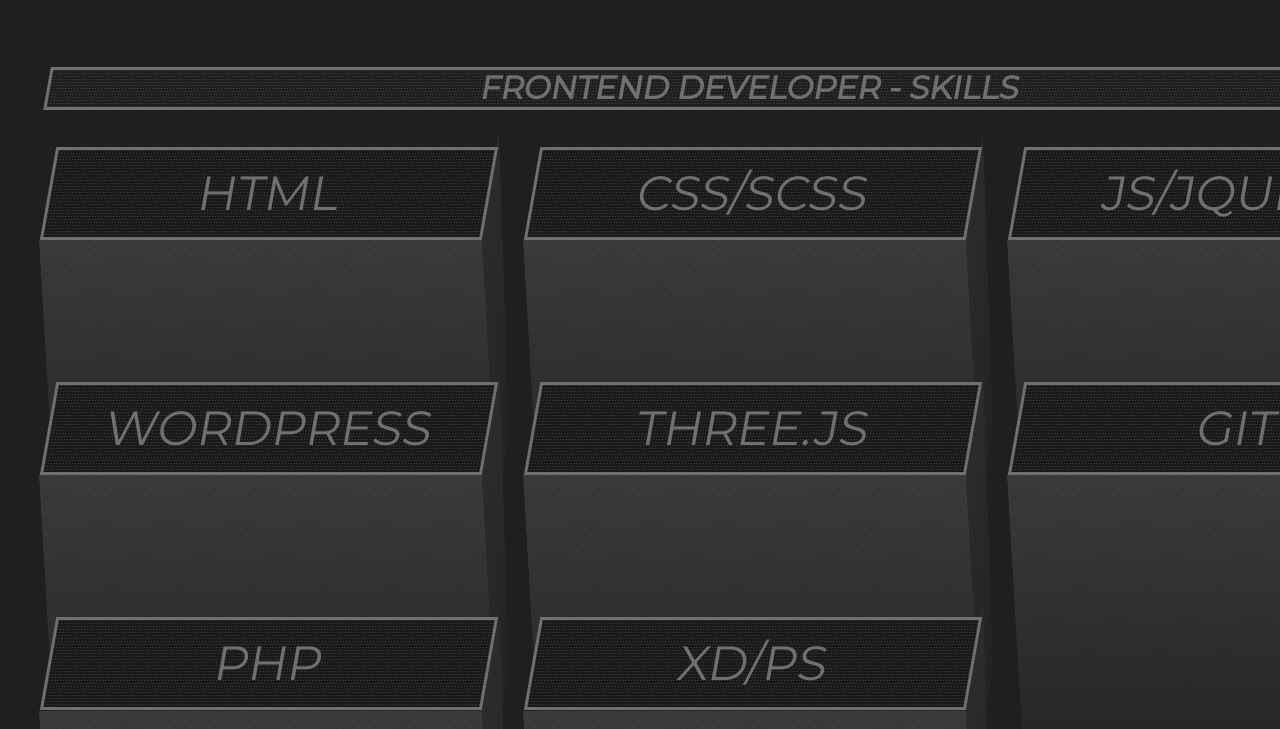
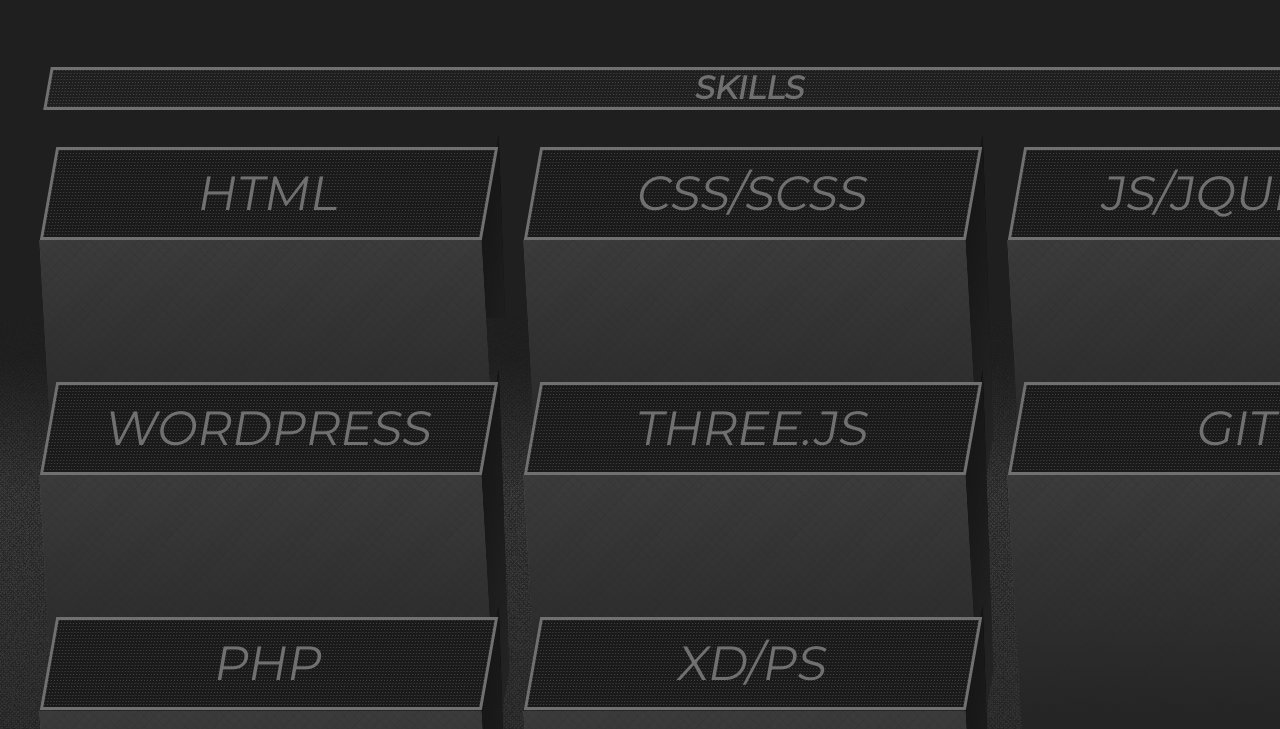
Before and after one commit to K-Zimny/Portfolio-5.1, a website built with Parcel: page index.html in a window 1280 px wide. Shown: the part 251-980 px from the top of the page. Built offline with nearby package versions, Linux system fonts and the light colour scheme.

Commit message:
Styled more of effect, added base element

```diff
--- a/index.html
+++ b/index.html
@@ -77,9 +77,7 @@
     <section>
       <div id="jsHero" class="hero">
         <div class="container container-hero">
-          <h1 id="jsHeroHeader" class="hero__header">
-            Frontend Developer - Skills
-          </h1>
+          <h1 id="jsHeroHeader" class="hero__header">Skills</h1>
 
           <div class="hero__hero-display">
             <div id="jsHeroItem1" class="hero__hero-display__item">
@@ -157,25 +155,29 @@
             </div>
           </div>
         </div>
+        <div class="hero__hero-display__base-effect"></div>
+        <!-- <div class="hero__hero-display__base-effect__bottom"></div> -->
       </div>
     </section>
 
     <section>
+      <div class="container">
         <h2>Works</h2>
         <p>
           Lorem ipsum dolor sit amet, consectetur adipiscing elit. Donec id
           suscipit eros. Phasellus faucibus tellus vitae imperdiet sodales.
           Interdum et malesuada fames ac ante ipsum primis in faucibus.
           Pellentesque blandit ligula et commodo efficitur. Integer et velit
-        eleifend, aliquam tortor non, finibus tortor. Maecenas aliquet odio sed
-        neque imperdiet interdum. Nunc risus ligula, auctor sit amet porta et,
-        laoreet ac nulla. Donec maximus ipsum vitae purus tincidunt laoreet.
-        Pellentesque habitant morbi tristique senectus et netus et malesuada
-        fames ac turpis egestas. Morbi ac posuere tellus. Etiam nec eros semper,
-        luctus metus eget, pretium eros. Duis pretium, erat eu porta fermentum,
-        elit orci efficitur elit, vel eleifend lectus ante a lacus. Aenean eget
-        finibus nisl.
+          eleifend, aliquam tortor non, finibus tortor. Maecenas aliquet odio
+          sed neque imperdiet interdum. Nunc risus ligula, auctor sit amet porta
+          et, laoreet ac nulla. Donec maximus ipsum vitae purus tincidunt
+          laoreet. Pellentesque habitant morbi tristique senectus et netus et
+          malesuada fames ac turpis egestas. Morbi ac posuere tellus. Etiam nec
+          eros semper, luctus metus eget, pretium eros. Duis pretium, erat eu
+          porta fermentum, elit orci efficitur elit, vel eleifend lectus ante a
+          lacus. Aenean eget finibus nisl.
         </p>
+      </div>
     </section>
 
     <!-- End your site or application content here -->
--- a/scss/hero.scss
+++ b/scss/hero.scss
@@ -395,7 +395,7 @@
 // ---------------------------------------------------------------
 
 .hero__hero-display__item-effect {
-  background: linear-gradient(#565656, #1f1f1f);
+  background: linear-gradient(#565656, #171717);
   background-size: auto;
   min-height: 300px;
   position: relative;
@@ -429,7 +429,7 @@
   position: absolute;
   height: 301px;
   width: 18px;
-  background: linear-gradient(#343434, #1f1f1f);
+  background: linear-gradient(#000000, #1f1f1f);
   transform: translate(438px, -354px) skew(2deg, 280deg);
   z-index: -1;
   border-bottom-left-radius: 25px;
@@ -519,3 +519,38 @@
   text-transform: uppercase;
   cursor: default;
 }
+
+// ---------------------------------------------------------------
+// hero base effect
+// ---------------------------------------------------------------
+
+.hero__hero-display__base-effect {
+  height: 806px;
+  width: 100%;
+  background: linear-gradient(#222222 5%, #424242 22%, #222222);
+  position: absolute;
+  top: 569px;
+  z-index: -1;
+}
+
+.hero__hero-display__base-effect::after {
+  content: "";
+  position: absolute;
+  inset: 0;
+  background: url("../img/textures/black-orchid.png");
+}
+
+.hero__hero-display__base-effect__bottom {
+  height: 600px;
+  width: 100%;
+  background: linear-gradient(#494949 5%, #424242 30%, #252525);
+  position: absolute;
+  top: 1330px;
+}
+
+.hero__hero-display__base-effect__bottom::after {
+  content: "";
+  position: absolute;
+  inset: 0;
+  background: url("../img/textures/black-orchid.png");
+}
```
Also changed, not shown: css/hero.css, 2 other files. Lines whose indentation alone changed are shown as unchanged.
